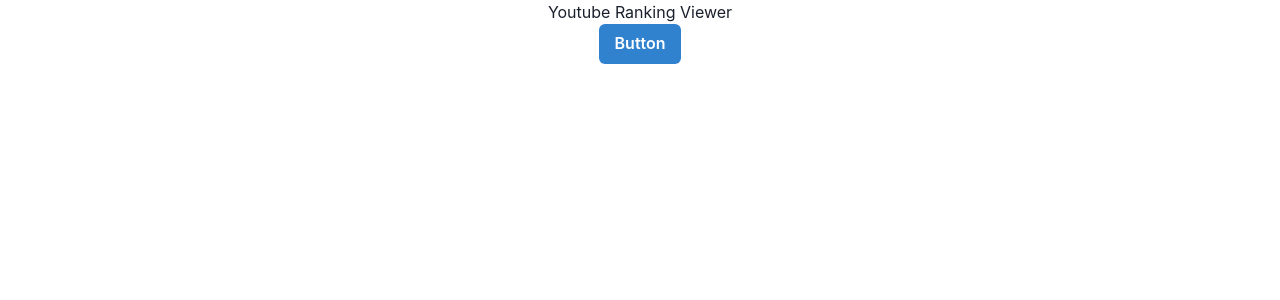
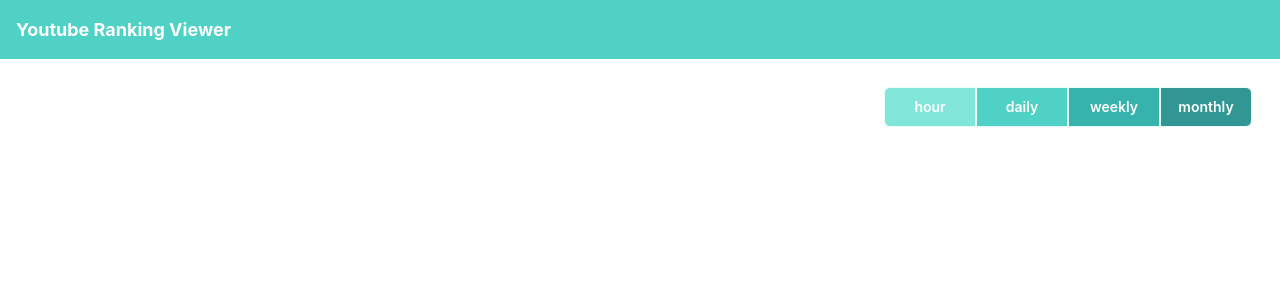
Before and after one commit to Shiba-github/youtube-ranking-viewer, a React app: page / in a window 1280 px wide. Shown: the top 300 px of the page. Built offline with nearby package versions, Linux system fonts and the light colour scheme.

Commit message:
[add]ヘッダーと集計期間を選択するボタンの追加

```diff
--- a/src/App.tsx
+++ b/src/App.tsx
@@ -1,12 +1,12 @@
 import React from 'react'
-import { ChakraProvider, Button } from '@chakra-ui/react'
+import { ChakraProvider } from '@chakra-ui/react'
+import Header from './components/Header'
+import AggregationPeriodButtons from './components/AggregationPeriodButtons'
 
 export const App = () => (
     <ChakraProvider>
-        <div style={{ textAlign: 'center' }}>
-            <h1>Youtube Ranking Viewer</h1>
-            <Button colorScheme="blue">Button</Button>
-        </div>
+        <Header></Header>
+        <AggregationPeriodButtons></AggregationPeriodButtons>
     </ChakraProvider>
 )
 
--- /dev/null
+++ b/src/components/AggregationPeriodButtons.tsx
@@ -0,0 +1,119 @@
+import React from 'react'
+import { ButtonGroup, Box, Flex } from '@chakra-ui/react'
+
+const AggregationPeriodButtons = () => {
+    return (
+        <div>
+            <Flex justify="right">
+                <ButtonGroup mt={7} mr={7} margin-left="auto" spacing={0}>
+                    <Box
+                        as="button"
+                        height="40px"
+                        width="92px"
+                        lineHeight="1.2"
+                        transition="all 0.2s cubic-bezier(.08,.52,.52,1)"
+                        border="1px"
+                        px="8px"
+                        borderRadius="6px 0 0 6px"
+                        borderColor="teal.50"
+                        fontSize="14px"
+                        fontWeight="semibold"
+                        bg="teal.200"
+                        color="white"
+                        _hover={{ bg: 'teal.300' }}
+                        _active={{
+                            bg: '#dddfe2',
+                            transform: 'scale(0.98)',
+                            borderColor: 'teal.50',
+                        }}
+                        _focus={{
+                            boxShadow: '0 0 1px 2px rgba(88, 144, 255, .75), 0 1px 1px rgba(0, 0, 0, .15)',
+                        }}
+                    >
+                        hour
+                    </Box>
+                    <Box
+                        as="button"
+                        height="40px"
+                        width="92px"
+                        lineHeight="1.2"
+                        transition="all 0.2s cubic-bezier(.08,.52,.52,1)"
+                        border="1px"
+                        borderColor="teal.50"
+                        px="8px"
+                        borderRadius="0"
+                        fontSize="14px"
+                        fontWeight="semibold"
+                        bg="teal.300"
+                        color="white"
+                        _hover={{ bg: 'teal.400' }}
+                        _active={{
+                            bg: '#dddfe2',
+                            transform: 'scale(0.98)',
+                            borderColor: '#bec3c9',
+                        }}
+                        _focus={{
+                            boxShadow: '0 0 1px 2px rgba(88, 144, 255, .75), 0 1px 1px rgba(0, 0, 0, .15)',
+                        }}
+                    >
+                        daily
+                    </Box>
+                    <Box
+                        as="button"
+                        height="40px"
+                        width="92px"
+                        lineHeight="1.2"
+                        transition="all 0.2s cubic-bezier(.08,.52,.52,1)"
+                        border="1px"
+                        borderColor="teal.50"
+                        px="8px"
+                        borderRadius="0"
+                        fontSize="14px"
+                        fontWeight="semibold"
+                        bg="teal.400"
+                        color="white"
+                        _hover={{ bg: 'teal.500' }}
+                        _active={{
+                            bg: '#dddfe2',
+                            transform: 'scale(0.98)',
+                            borderColor: '#bec3c9',
+                        }}
+                        _focus={{
+                            boxShadow: '0 0 1px 2px rgba(88, 144, 255, .75), 0 1px 1px rgba(0, 0, 0, .15)',
+                        }}
+                    >
+                        weekly
+                    </Box>
+                    <Box
+                        as="button"
+                        height="40px"
+                        width="92px"
+                        lineHeight="1.2"
+                        transition="all 0.2s cubic-bezier(.08,.52,.52,1)"
+                        border="1px"
+                        borderColor="teal.50"
+                        px="8px"
+                        borderRadius="0 6px 6px 0"
+                        fontSize="14px"
+                        fontWeight="semibold"
+                        bg="teal.500"
+                        color="white"
+                        _hover={{ bg: 'teal.600' }}
+                        _active={{
+                            bg: '#dddfe2',
+                            transform: 'scale(0.98)',
+                            borderColor: '#bec3c9',
+                        }}
+                        _focus={{
+                            boxShadow: '0 0 1px 2px rgba(88, 144, 255, .75), 0 1px 1px rgba(0, 0, 0, .15)',
+                        }}
+                    >
+                        monthly
+                    </Box>
+                </ButtonGroup>
+            </Flex>
+        </div>
+    )
+}
+
+export default AggregationPeriodButtons
--- /dev/null
+++ b/src/components/Header.tsx
@@ -0,0 +1,19 @@
+import React from 'react'
+import { Box } from '@chakra-ui/react'
+
+const Header = () => {
+  return (
+    <Box
+      as='h3'
+      bg='teal.300'
+      fontWeight='bold'
+      fontSize='large'
+      w='100%'
+      p={4}
+      color='white'>
+        Youtube Ranking Viewer
+    </Box>
+  )
+}
+
+export default Header
```
